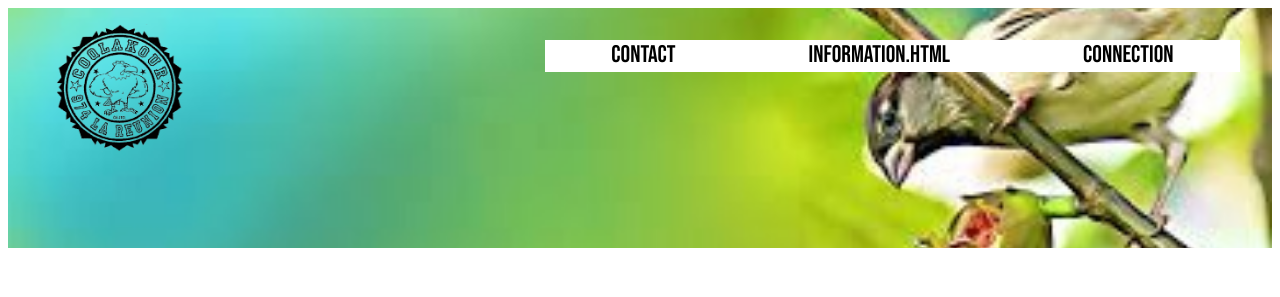
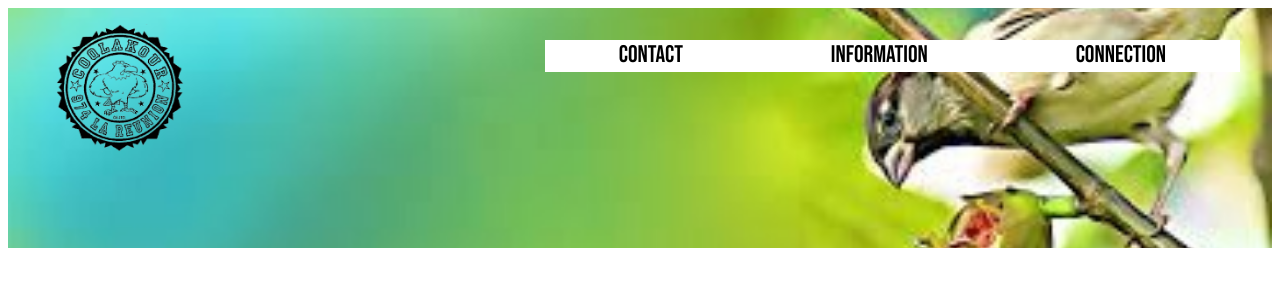
Before and after one commit to FourlinTerence/exercicePHPblog, a PHP site: page / in a window 1280 px wide. Shown: the top 297 px of the page. Run offline with PHP 8.4, Linux system fonts and the light colour scheme.

Commit message:
Creation page article carte et connexion

```diff
--- a/header.php
+++ b/header.php
@@ -1,17 +1,17 @@
 <header>
-    <a href="acceuil.html"><img class="logonav" src="image/coqlakour-removebg-preview.png" alt="" /></a>
+    <a href="index.php"><img class="logonav" src="image/coqlakour-removebg-preview.png" alt="Logo coqlakour" /></a>
     <nav>
-        <a href="contact.html">Contact</a>
-        <a href="information.html">information.html</a>
-        <a href="connexion.html">Connection</a>
+        <a href="">Contact</a>
+        <a href="">information</a>
+        <a href="">Connection</a>
     </nav>
 
     <div class="burger dropdown">
         <button class="dropbtn"><img src="image/lines_menu_burger_icon_123889_encorepluspetit.png" alt=""></button>
         <div class="dropdown-content">
-            <a href="contact.html">Contact</a>
-            <a href="information.html">Information</a>
-            <a href="connexion.html">Connection</a>
+            <a href="">Contact</a>
+            <a href="">Information</a>
+            <a href="">Connection</a>
         </div>
     </div>
 </header>
```
Also changed, not shown: article.php (added, +11 -0 lines), carte.php (added, +11 -0 lines), connexion.php (added, +11 -0 lines), acceuil.php (added).
